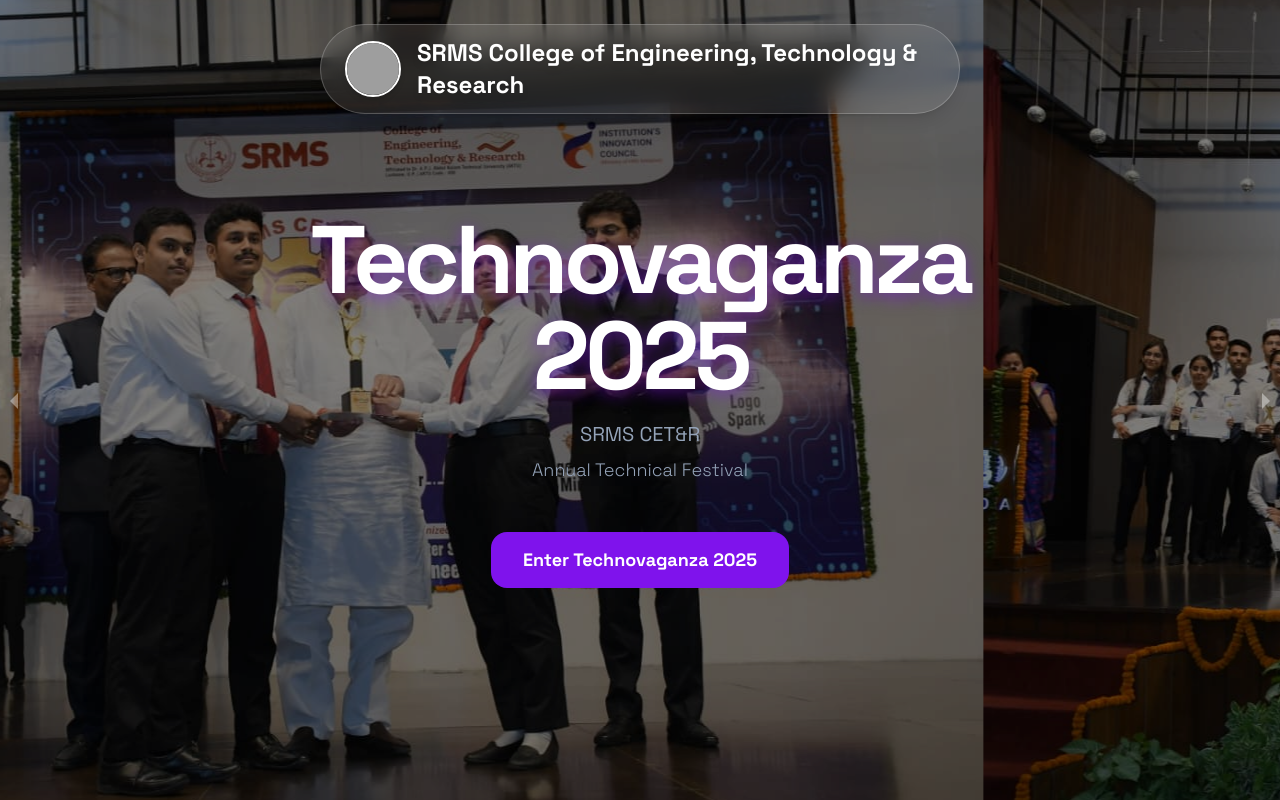
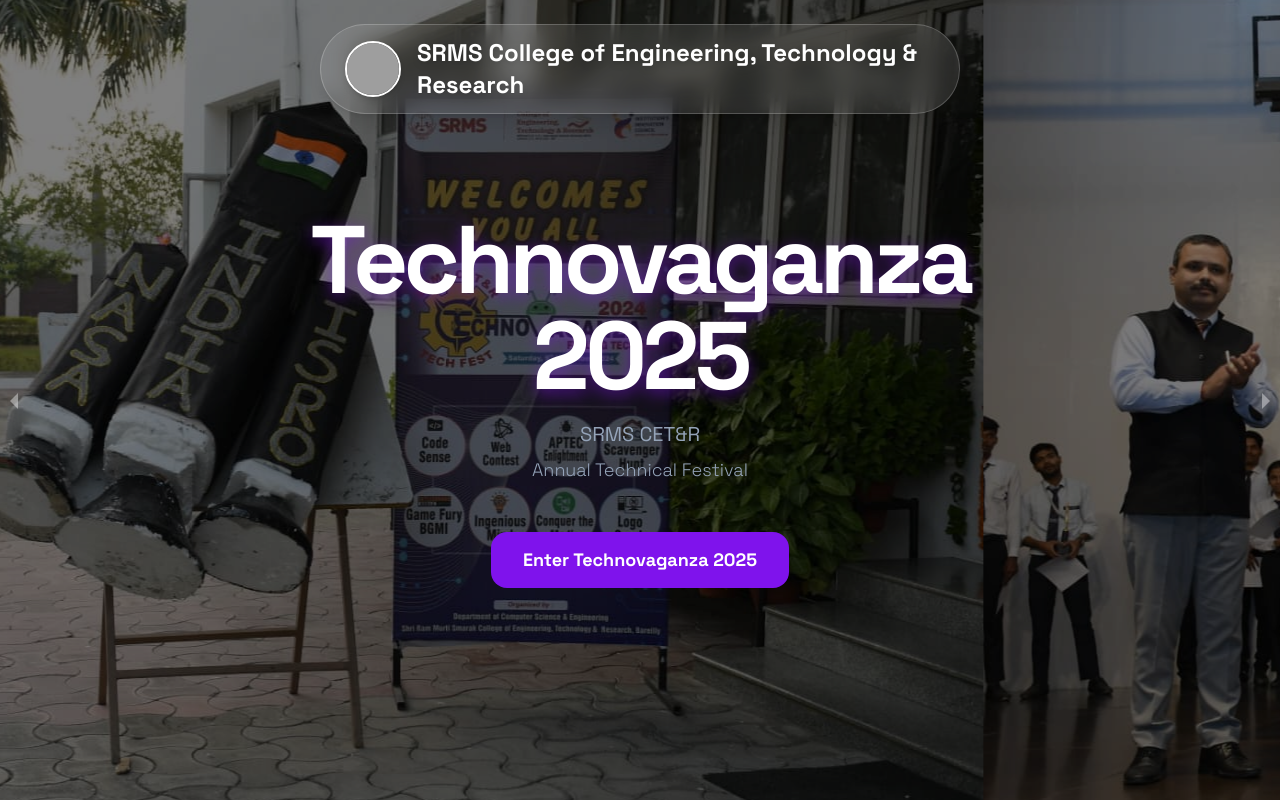
Before and after one commit to httpshikhar/technovaganza-frontend, a React (Create React App) app: page / in a window 1280 px wide. Built offline with nearby package versions, Linux system fonts and the light colour scheme; grey boxes are pictures that could not be loaded; the HTML template or start-up script is replaced by a standard one.

Commit message:
Addded Photo

```diff
--- a/src/components/carousel/BackgroundCarousel.jsx
+++ b/src/components/carousel/BackgroundCarousel.jsx
@@ -4,6 +4,7 @@
 
 const BackgroundCarousel = () => {
   const images = [
+    "img0.jpg",
     "img1.jpeg",
     "img2.jpeg",
     "img3.jpeg",
```
Also changed, not shown: public/img0.jpg (added).
